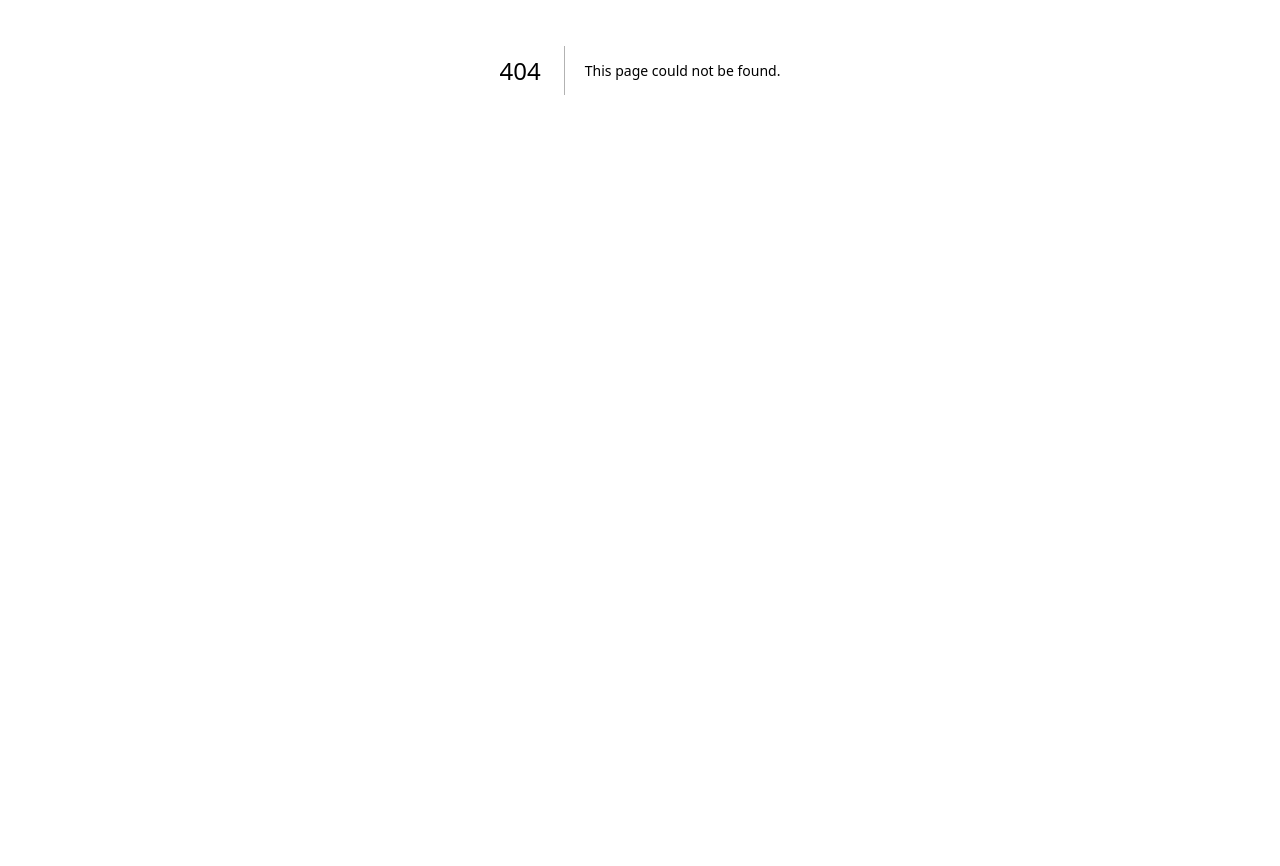
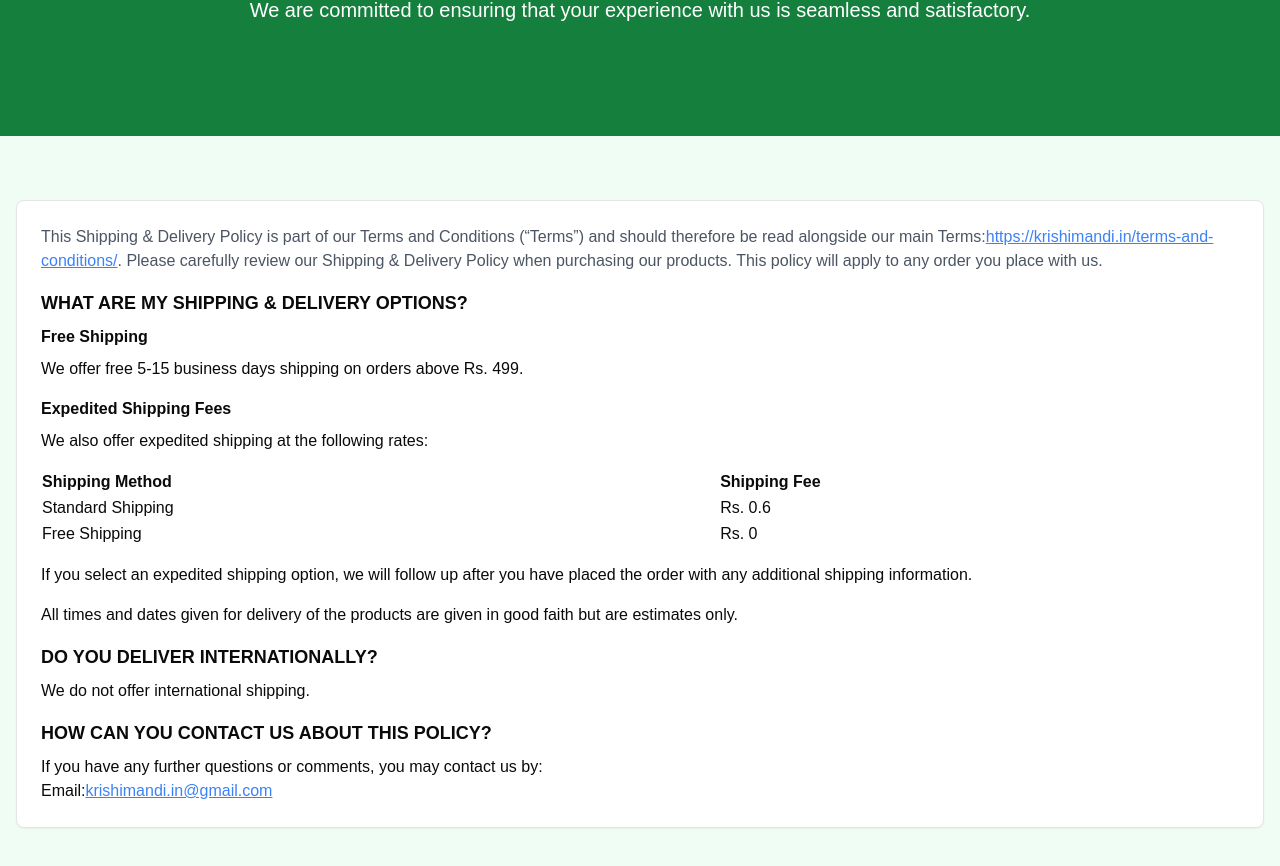
Before and after one commit to anmolmishra99/km-landing, a Next.js app: page /shipping-and-delivery-policy in a window 1280 px wide. Before the commit this address had no page. Shown: the part 330-1196 px from the top of the page. Before the commit the page ends 800 px from the top, so only its background shows below. Built offline with nearby package versions, Linux system fonts and the light colour scheme.

Commit message:
first commit -2

```diff
--- a/app/layout.jsx
+++ b/app/layout.jsx
@@ -13,8 +13,8 @@
 });
 
 export const metadata = {
-  title: "Create Next App",
-  description: "Generated by create next app",
+  title: "Krishimandi | For Farmers, By Farmers",
+  description: "Connecting Farmers and Consumers for a Sustainable Future",
 };
 
 export default function RootLayout({ children }) {
--- /dev/null
+++ b/app/refund-and-cancellation-policy/page.jsx
@@ -0,0 +1,12 @@
+import RefundandCancellationPolicy from "@/components/RefundandCancellationPolicy";
+import React from "react";
+
+const page = () => {
+  return (
+    <div>
+      <RefundandCancellationPolicy />
+    </div>
+  );
+};
+
+export default page;
--- /dev/null
+++ b/app/shipping-and-delivery-policy/page.jsx
@@ -0,0 +1,12 @@
+import ShippingandDeliveryPolicy from "@/components/ShippingandDeliveryPolicy";
+import React from "react";
+
+const page = () => {
+  return (
+    <div>
+      <ShippingandDeliveryPolicy />
+    </div>
+  );
+};
+
+export default page;
--- a/components/Footer.jsx
+++ b/components/Footer.jsx
@@ -35,6 +35,7 @@
                   About Us
                 </Link>
               </li>
+
               <li>
                 <Link href="/privacy" className="hover:text-green-600">
                   Privacy Policy
@@ -43,6 +44,22 @@
               <li>
                 <Link href="/terms" className="hover:text-green-600">
                   Terms and Conditions
+                </Link>
+              </li>
+              <li>
+                <Link
+                  href="/refund-and-cancellation-policy"
+                  className="hover:text-green-600"
+                >
+                  Refund and Cancellation Policy
+                </Link>
+              </li>
+              <li>
+                <Link
+                  href="/shipping-and-delivery-policy"
+                  className="hover:text-green-600"
+                >
+                  Shipping and Delivery Policy
                 </Link>
               </li>
             </ul>
--- /dev/null
+++ b/components/RefundandCancellationPolicy.jsx
@@ -0,0 +1,67 @@
+import React from "react";
+import Footer from "./Footer";
+import Navbar from "./Navbar";
+import { Card, CardContent } from "@/components/ui/card";
+const RefundandCancellationPolicy = () => {
+  return (
+    <div>
+      <Navbar />
+      <main className="flex-grow">
+        <section className="bg-green-700 text-white py-20">
+          <div className="container mx-auto px-4 text-center">
+            <h1 className="text-4xl md:text-5xl font-bold mb-4">
+              Refund and Cancellation Policy
+            </h1>
+            <p className="text-xl mb-8">
+              We are committed to ensuring that your experience with us is
+              seamless and satisfactory.
+            </p>
+          </div>
+        </section>
+
+        <section className="py-16 bg-green-50">
+          <div className="container mx-auto px-4">
+            <Card className="mb-8">
+              <CardContent className="p-6">
+                <p className="text-gray-600 mb-4">
+                  REFUNDS: All sales made on our platform are considered final,
+                  and no refunds will be issued. We, at Krishi Mandi, strive to
+                  ensure the highest quality of service and products, and we
+                  encourage users to carefully review their orders before
+                  finalizing the purchase.
+                  <br />
+                  <br />
+                  CANCELLATION: Once an order is placed, cancellations are
+                  allowed only under specific circumstances and within a limited
+                  time frame. Please note that we do not provide returns for
+                  products once they have been delivered. QUESTIONS: If you have
+                  any questions or concerns regarding our refund and
+                  cancellation policy, please feel free to reach out to us. that
+                  we do not provide returns for products once they have been
+                  delivered.
+                  <br />
+                  <br />
+                  QUESTIONS: If you have any questions or concerns regarding our
+                  refund and cancellation policy, please feel free to reach out
+                  to us.
+                  <br />
+                  <br />
+                  Our customer support team is available to assist you.
+                  <br />
+                  <br />
+                  Contact Number: +91 84230 88580
+                  <br />
+                  <br />
+                  Email: info@krishimandi.in
+                </p>
+              </CardContent>
+            </Card>
+          </div>
+        </section>
+      </main>
+      <Footer />
+    </div>
+  );
+};
+
+export default RefundandCancellationPolicy;
--- /dev/null
+++ b/components/ShippingandDeliveryPolicy.jsx
@@ -0,0 +1,118 @@
+import React from "react";
+import Footer from "./Footer";
+import Navbar from "./Navbar";
+import { Card, CardContent } from "@/components/ui/card";
+
+const ShippingandDeliveryPolicy = () => {
+  return (
+    <div>
+      <Navbar />
+      <main className="flex-grow">
+        <section className="bg-green-700 text-white py-20">
+          <div className="container mx-auto px-4 text-center">
+            <h1 className="text-4xl md:text-5xl font-bold mb-4">
+              Shipping and Delivery Policy
+            </h1>
+            <p className="text-xl mb-8">
+              We are committed to ensuring that your experience with us is
+              seamless and satisfactory.
+            </p>
+          </div>
+        </section>
+
+        <section className="py-16 bg-green-50">
+          <div className="container mx-auto px-4">
+            <Card className="mb-8">
+              <CardContent className="p-6">
+                <p className="text-gray-600 mb-4">
+                  This Shipping & Delivery Policy is part of our Terms and
+                  Conditions (“Terms”) and should therefore be read alongside
+                  our main Terms:
+                  <a
+                    href="https://krishimandi.in/terms-and-conditions/"
+                    className="text-blue-500 underline"
+                  >
+                    https://krishimandi.in/terms-and-conditions/
+                  </a>
+                  . Please carefully review our Shipping & Delivery Policy when
+                  purchasing our products. This policy will apply to any order
+                  you place with us.
+                </p>
+
+                <h2 className="font-semibold text-lg mb-2">
+                  WHAT ARE MY SHIPPING & DELIVERY OPTIONS?
+                </h2>
+
+                <h3 className="font-semibold mb-2">Free Shipping</h3>
+                <p className="mb-4">
+                  We offer free 5-15 business days shipping on orders above Rs.
+                  499.
+                </p>
+
+                <h3 className="font-semibold mb-2">Expedited Shipping Fees</h3>
+                <p className="mb-4">
+                  We also offer expedited shipping at the following rates:
+                </p>
+
+                <table className="table-auto w-full mb-4">
+                  <thead>
+                    <tr>
+                      <th className="text-left">Shipping Method</th>
+                      <th className="text-left">Shipping Fee</th>
+                    </tr>
+                  </thead>
+                  <tbody>
+                    <tr>
+                      <td>Standard Shipping</td>
+                      <td>Rs. 0.6</td>
+                    </tr>
+                    <tr>
+                      <td>Free Shipping</td>
+                      <td>Rs. 0</td>
+                    </tr>
+                  </tbody>
+                </table>
+
+                <p className="mb-4">
+                  If you select an expedited shipping option, we will follow up
+                  after you have placed the order with any additional shipping
+                  information.
+                </p>
+
+                <p className="mb-4">
+                  All times and dates given for delivery of the products are
+                  given in good faith but are estimates only.
+                </p>
+
+                <h2 className="font-semibold text-lg mb-2">
+                  DO YOU DELIVER INTERNATIONALLY?
+                </h2>
+                <p className="mb-4">We do not offer international shipping.</p>
+
+                <h2 className="font-semibold text-lg mb-2">
+                  HOW CAN YOU CONTACT US ABOUT THIS POLICY?
+                </h2>
+                <p>
+                  If you have any further questions or comments, you may contact
+                  us by:
+                </p>
+                <p>
+                  Email:
+                  <a
+                    href="mailto:krishimandi.in@gmail.com"
+                    className="text-blue-500 underline"
+                  >
+                    krishimandi.in@gmail.com
+                  </a>
+                </p>
+              </CardContent>
+            </Card>
+          </div>
+        </section>
+      </main>
+      <Footer />
+    </div>
+  );
+};
+
+export default ShippingandDeliveryPolicy;
--- a/components/about-us.jsx
+++ b/components/about-us.jsx
@@ -134,17 +134,15 @@
                   <div className="space-y-4">
                     <div className="flex items-center">
                       <MapPin className="h-6 w-6 text-white mr-2" />
-                      <p>
-                        123 Farm Road, Green City, Agricultural State, 12345
-                      </p>
+                      <p>B Block Panki Kanpur, Uttar Pradesh</p>
                     </div>
                     <div className="flex items-center">
                       <Phone className="h-6 w-6 text-white mr-2" />
-                      <p>+1 (555) 123-4567</p>
+                      <p>(+91)-84230 88580</p>
                     </div>
                     <div className="flex items-center">
                       <Mail className="h-6 w-6 text-white mr-2" />
-                      <p>info@krishimandi.com</p>
+                      <p>krishimandi.in@gmail.com</p>
                     </div>
                   </div>
                   <div className="mt-6">
```
